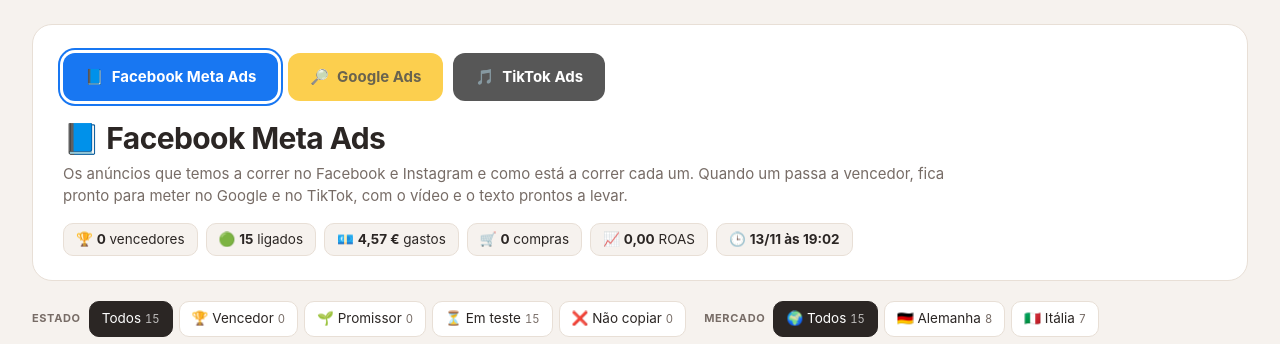
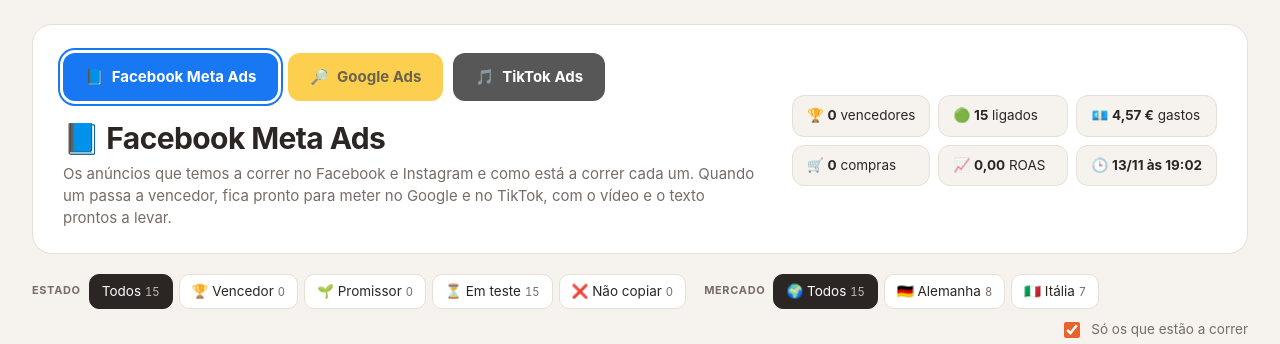
Before and after one commit to Mistertuga/vencedores-fys, a plain HTML site: page index.html in a window 1280 px wide. Shown: the top 344 px of the page. Drawn offline with Linux system fonts and the light colour scheme.

```diff
--- a/index.html
+++ b/index.html
@@ -123,17 +123,22 @@
   /* topo claro, para os três botões se verem nas suas cores */
   .hero, .hero.meta, .hero.google, .hero.tiktok { background: var(--cartao); color: var(--texto); border: 1px solid var(--linha); box-shadow: none; }
   .hero p { color: var(--suave) !important; }
+  .hero { display: grid; grid-template-columns: minmax(0, 1fr) auto; gap: 20px 32px; align-items: center; }
+  .hero .chips { display: grid; grid-template-columns: repeat(3, minmax(130px, auto)); gap: 8px; margin: 0; }
+  .hero .chips .chip { justify-content: flex-start; padding: 10px 14px; border-radius: 12px; }
+  .hero .chips[hidden] { display: none !important; }
+  @media (max-width: 1100px) { .hero { grid-template-columns: 1fr; } .hero .chips { grid-template-columns: repeat(auto-fill, minmax(140px, 1fr)); } }
   .hero .chip { background: var(--fundo); border-color: var(--linha); color: var(--texto); }
 </style>
 </head>
 <body>
-<header class="hero">
+<header class="hero"><div class="esq">
   <div class="plats" id="plats">
     <button data-p="meta">📘 <span class="lg">Facebook Meta Ads</span><span class="ct">Meta</span></button><button data-p="google">🔎 <span class="lg">Google Ads</span><span class="ct">Google</span></button><button data-p="tiktok">🎵 <span class="lg">TikTok Ads</span><span class="ct">TikTok</span></button>
   </div>
   <h1 id="titulo">📣 Anúncios ativos ForYouSong</h1>
   <p id="desc">Os anúncios que temos a correr no Facebook e como está a correr cada um. Quando um passa a vencedor, fica pronto para meter no Google e no TikTok Shop, com o vídeo e o texto prontos a levar.</p>
-  <div class="chips" id="chips"></div>
+  </div><div class="chips" id="chips"></div>
 </header>
 
 <section class="vazio-plat" id="vazio-plat" hidden></section>
```
